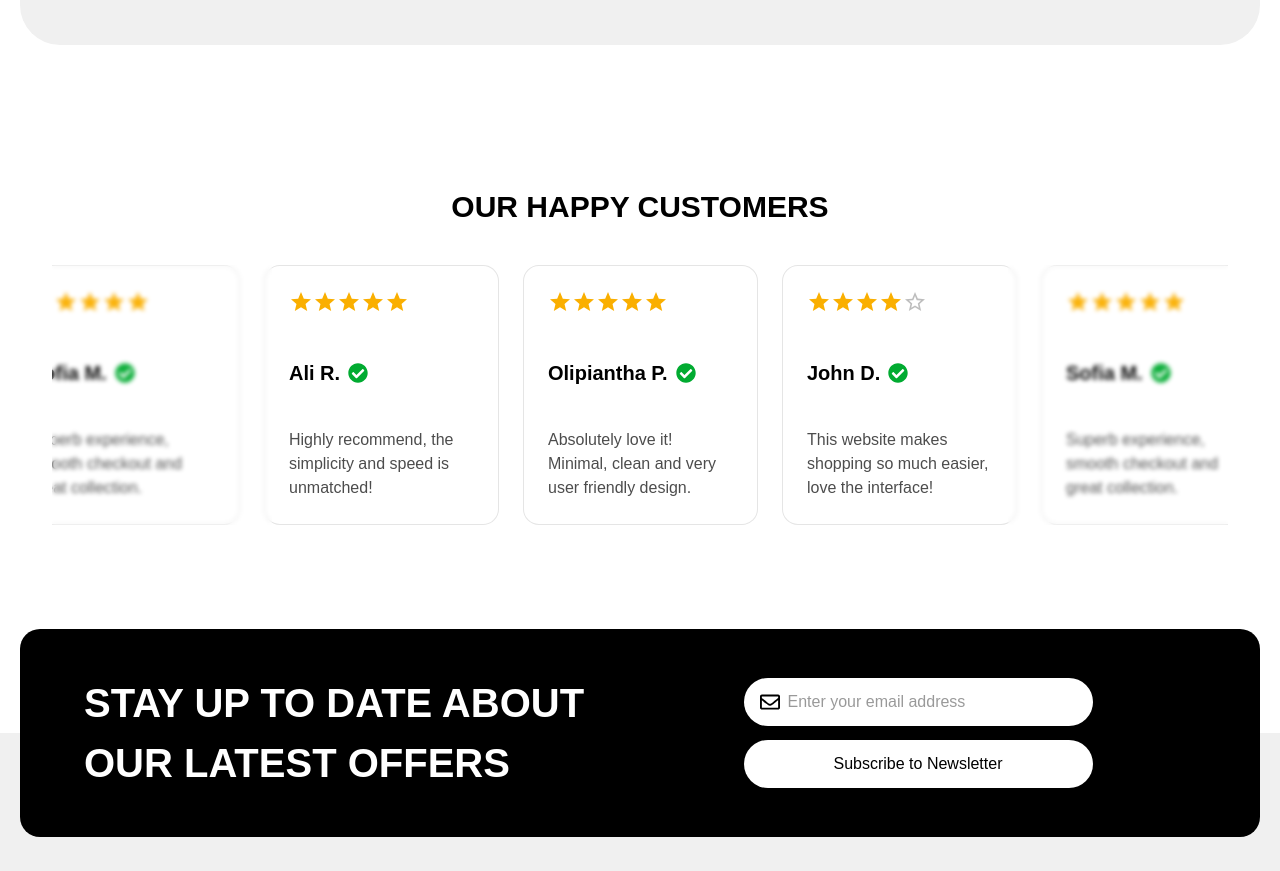
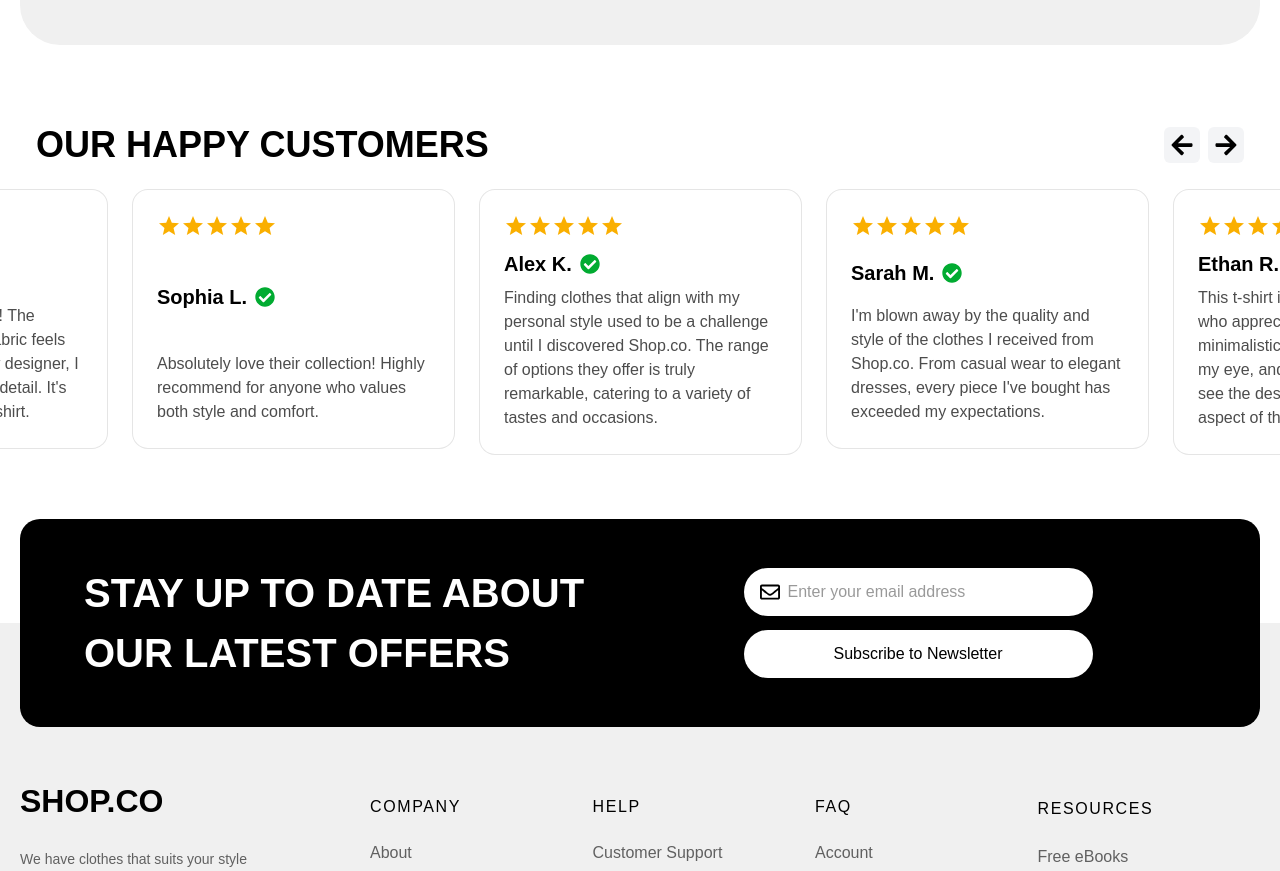
Before and after one commit to MuhammadMuheb/E-commerce-shop, a React (Create React App) app: page /home in a window 1280 px wide. Shown: the part 2340-3211 px from the top of the page. Built offline with nearby package versions, Linux system fonts and the light colour scheme; no server answers.

Commit message:
fix: Update OurHappyCustomers component with new reviews, improved layout, and navigation arrows

```diff
--- a/src/components/home/OurHappyCustomers.jsx
+++ b/src/components/home/OurHappyCustomers.jsx
@@ -1,49 +1,64 @@
-import React from "react";
+import React, { useRef } from "react";
+import { FaCheckCircle, FaArrowLeft, FaArrowRight } from "react-icons/fa";
+import Rating from "@mui/material/Rating";
 import Slider from "react-slick";
-import { FaCheckCircle } from "react-icons/fa";
-import Rating from "@mui/material/Rating";
+
 import "slick-carousel/slick/slick.css";
 import "slick-carousel/slick/slick-theme.css";
 
 const reviews = [
   {
     id: 1,
-    name: "Olipiantha P.",
+    name: "Alex K.",
     rating: 5,
-    text: "Absolutely love it! Minimal, clean and very user friendly design.",
+    text: "Finding clothes that align with my personal style used to be a challenge until I discovered Shop.co. The range of options they offer is truly remarkable, catering to a variety of tastes and occasions.",
   },
   {
     id: 2,
-    name: "John D.",
-    rating: 4,
-    text: "This website makes shopping so much easier, love the interface!",
+    name: "Sarah M.",
+    rating: 5,
+    text: "I'm blown away by the quality and style of the clothes I received from Shop.co. From casual wear to elegant dresses, every piece I've bought has exceeded my expectations.",
   },
   {
     id: 3,
-    name: "Sofia M.",
+    name: "Ethan R.",
     rating: 5,
-    text: "Superb experience, smooth checkout and great collection.",
+    text: "This t-shirt is a must-have for anyone who appreciates good design. The minimalistic yet stylish pattern caught my eye, and the fit is perfect. I can see the designer's touch in every aspect of this shirt.",
   },
   {
     id: 4,
-    name: "Ali R.",
+    name: "Olivia P.",
     rating: 5,
-    text: "Highly recommend, the simplicity and speed is unmatched!",
+    text: "As a UI/UX enthusiast, I value simplicity and functionality. This t-shirt not only represents those principles but also feels great to wear. It's evident that the designer poured their creativity into making this t-shirt stand out.",
+  },
+  {
+    id: 5,
+    name: "Samantha D.",
+    rating: 5,
+    text: "I absolutely love this t-shirt! The design is unique and the fabric feels so comfortable. As a fellow designer, I appreciate the attention to detail. It's become my favorite go-to shirt.",
+  },
+  {
+    id: 6,
+    name: "Sophia L.",
+    rating: 5,
+    text: "Absolutely love their collection! Highly recommend for anyone who values both style and comfort.",
   },
 ];
 
-function CustomerReviews() {
+function OurHappyCustomers() {
+  const sliderRef = useRef(null);
+
   const settings = {
     infinite: true,
     speed: 600,
     slidesToShow: 3,
     centerMode: true,
-    centerPadding: "200px",
+    centerPadding: "120px",
     arrows: false,
     responsive: [
       {
         breakpoint: 1280,
-        settings: { slidesToShow: 3, centerPadding: "40px", centerMode: true },
+        settings: { slidesToShow: 3, centerPadding: "60px", centerMode: true },
       },
       {
         breakpoint: 1024,
@@ -54,7 +69,7 @@ function CustomerReviews() {
         settings: { slidesToShow: 1, centerMode: false, centerPadding: "0px" },
       },
       {
-        breakpoint: 480,
+        breakpoint: 480, // ✅ fix for small phones
         settings: {
           slidesToShow: 1,
           centerMode: false,
@@ -66,17 +81,35 @@ function CustomerReviews() {
   };
 
   return (
-    <section className="relative max-w-[1240px] mx-auto px-4 md:px-8 py-16 text-center">
-      <h2 className="text-2xl md:text-3xl font-bold mb-10">
-        OUR HAPPY CUSTOMERS
-      </h2>
+    <section className="relative mb-10">
+      {/* Heading + Arrows */}
+      <div className="flex justify-between px-4 max-w-[1240px] mx-auto mb-6 items-center">
+        <h2 className="text-2xl sm:text-3xl md:text-4xl font-bold capitalize">
+          OUR HAPPY CUSTOMERS
+        </h2>
+        {/* Desktop arrows only */}
+        <div className="hidden sm:flex items-center space-x-2">
+          <button
+            onClick={() => sliderRef.current.slickPrev()}
+            className="flex items-center justify-center h-9 w-9 text-xl sm:text-2xl rounded-md bg-gray-100 hover:bg-gray-200"
+          >
+            <FaArrowLeft />
+          </button>
+          <button
+            onClick={() => sliderRef.current.slickNext()}
+            className="flex items-center justify-center h-9 w-9 text-xl sm:text-2xl rounded-md bg-gray-100 hover:bg-gray-200"
+          >
+            <FaArrowRight />
+          </button>
+        </div>
+      </div>
 
+      {/* Slider */}
       <div className="relative">
-        <Slider {...settings}>
+        <Slider ref={sliderRef} {...settings}>
           {reviews.map((review) => (
-            <div key={review.id} className="px-2 sm:px-3 w-full min-w-0">
-              <div className="bg-white border border-black/10 rounded-2xl p-5 sm:p-6 flex flex-col justify-between min-h-[260px] text-left">
-                {/* Stars */}
+            <div key={review.id} className="px-2 sm:px-3 w-full">
+              <div className="bg-white border border-black/10 rounded-2xl p-5 sm:p-6 flex flex-col justify-between min-h-[260px] w-full">
                 <Rating
                   name="read-only"
                   value={review.rating}
@@ -84,30 +117,22 @@ function CustomerReviews() {
                   className="text-yellow-400"
                   size="medium"
                 />
-
-                {/* Name + Verified */}
                 <div className="flex items-center mt-3">
                   <strong className="text-black sm:text-lg md:text-xl mr-2">
                     {review.name}
                   </strong>
                   <FaCheckCircle className="text-[#01AB31] text-lg sm:text-xl" />
                 </div>
-
-                {/* Text */}
-                <p className="text-sm sm:text-base mt-2 text-black/70">
+                <p className="text-sm sm:text-base mt-2 text-black/70 break-words leading-relaxed">
                   {review.text}
                 </p>
               </div>
             </div>
           ))}
         </Slider>
-
-        {/* Blur Overlays → ✅ only desktop */}
-        <div className="hidden lg:block pointer-events-none absolute left-0 top-0 h-full w-[150px] lg:w-[220px] backdrop-blur-[2px] bg-white/5 z-10" />
-        <div className="hidden lg:block pointer-events-none absolute right-0 top-0 h-full w-[150px] lg:w-[220px] backdrop-blur-[2px] bg-white/5 z-10" />
       </div>
     </section>
   );
 }
 
-export default CustomerReviews;
+export default OurHappyCustomers;
```
